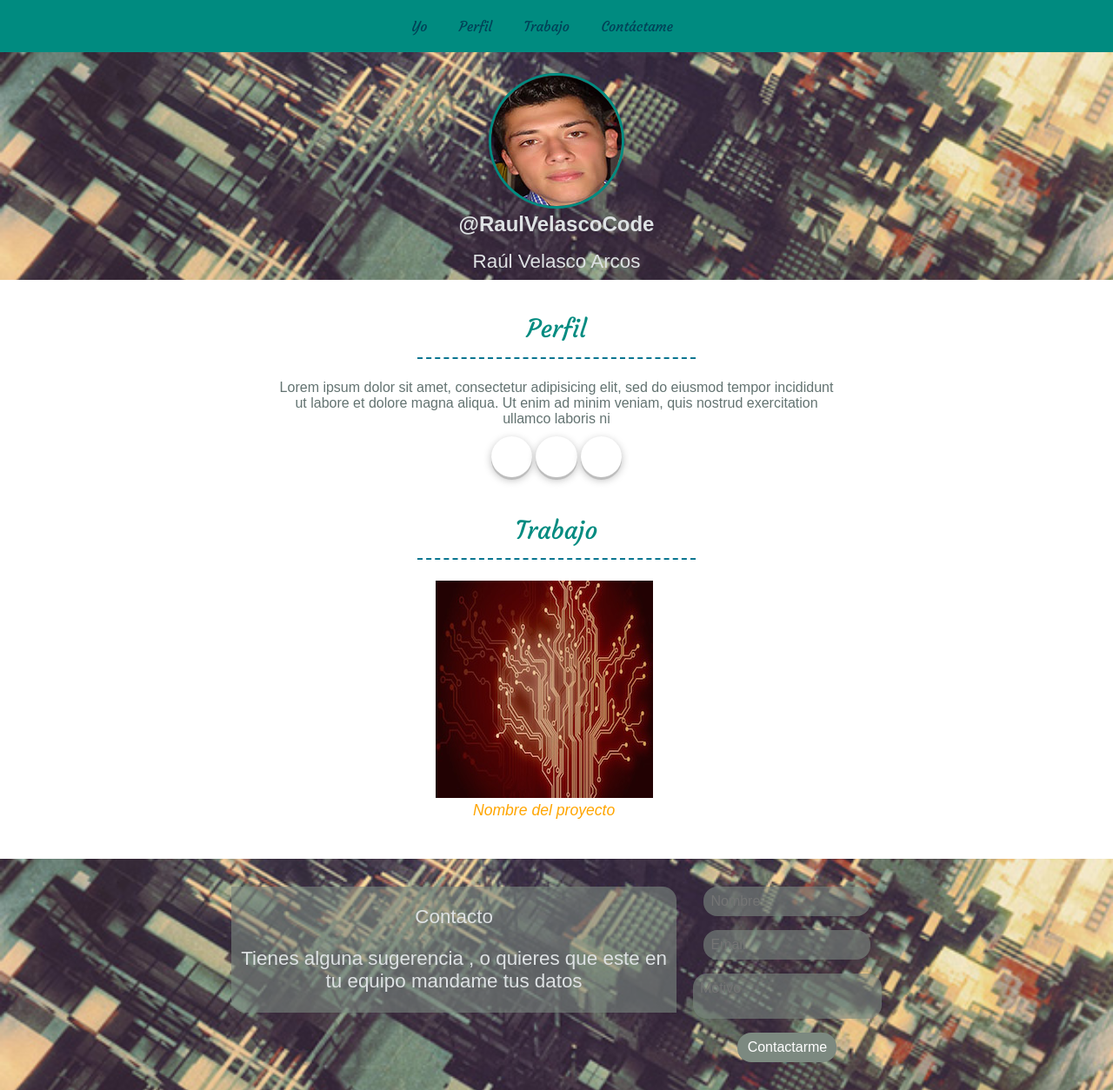
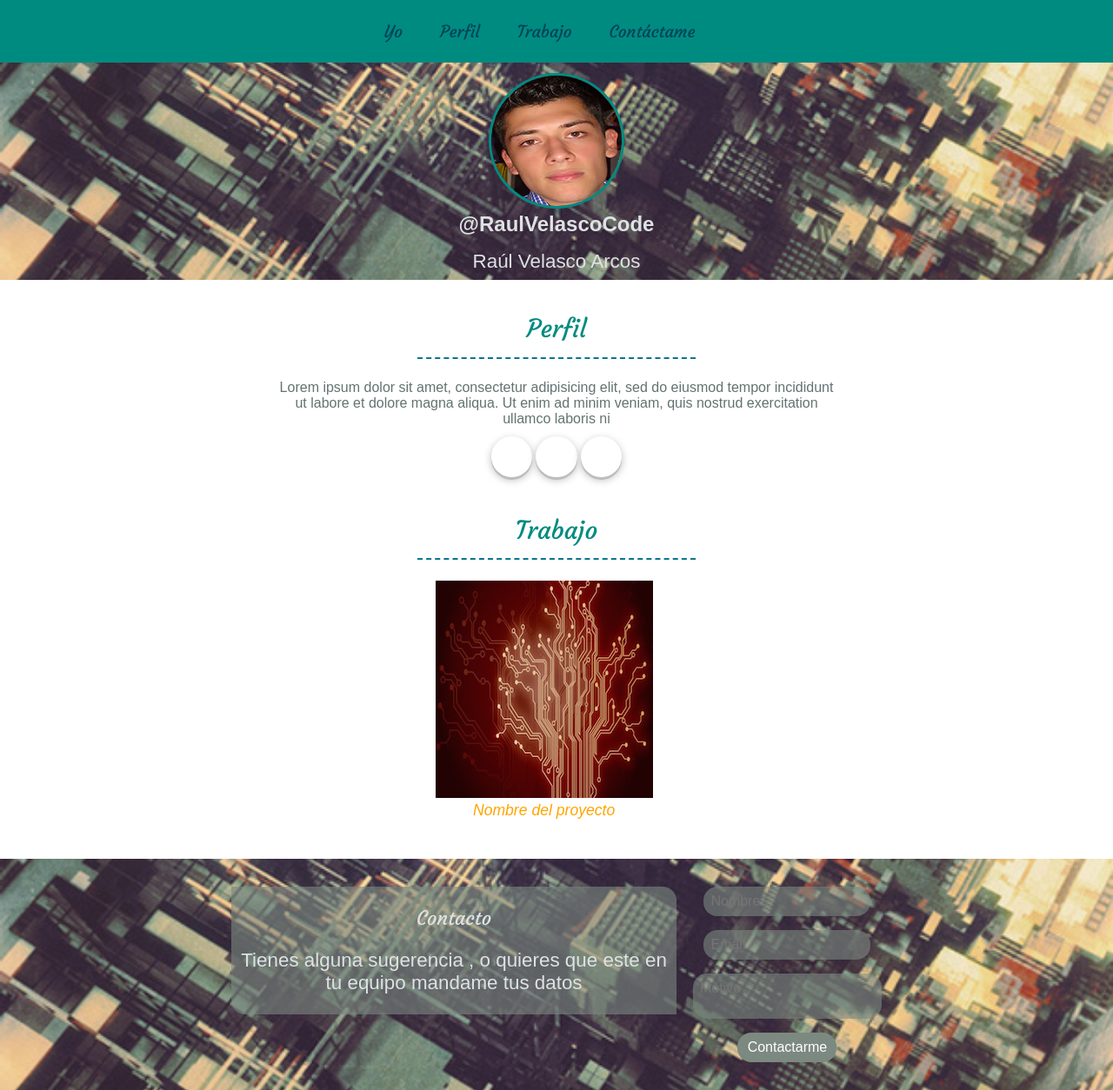
Before and after one commit to RaulVelascoArcos/PortaFolioOnlineOficial, a plain HTML site: page index.html in a window 1280 px wide. Shown: the whole page at 87% size. Drawn offline with nearby package versions, Linux system fonts and the light colour scheme; a web font is replaced by a local one.

Commit message:
Textos terminados de contacto  menu de navegacion

```diff
--- a/css/estilos.css
+++ b/css/estilos.css
@@ -46,7 +46,7 @@
 	margin-right: 2em;
 	text-decoration: none;
 	line-height: 3.75em;
-
+	font-size: 1.2em;
 }
 .MainMenu-link:hover{
 	color: #BECFD3;
@@ -154,6 +154,9 @@
 	padding: 2em 0;
 	text-align: center;
 }
+h3.Footer-title {
+  font-family: 'Courgette', cursive;
+}
 .Footer-form{
 	display: inline-block;
 	text-align: center;
```
